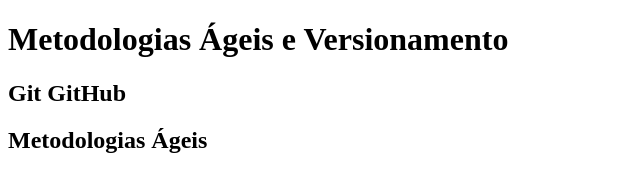
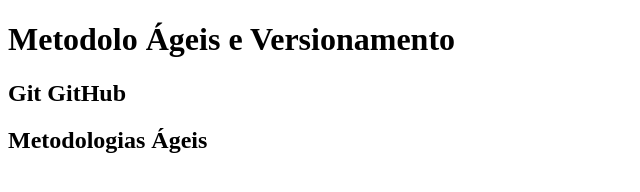
Before and after one commit to bruno-ganacleto/MeuSiteMA79, a plain HTML site: page MeuSiteBranch/index.html in a window 1280 px wide. Shown: the whole page, without its empty margins (0-640 px from the left). Drawn offline with Linux system fonts and the light colour scheme.

Commit message:
Update index.html

```diff
--- a/MeuSiteBranch/index.html
+++ b/MeuSiteBranch/index.html
@@ -8,7 +8,7 @@
   <body>
     <main>
       <header>
-        <h1>Metodologias Ágeis e Versionamento</h1>
+        <h1>Metodolo Ágeis e Versionamento</h1>
       </header>
 
       <article>
```
